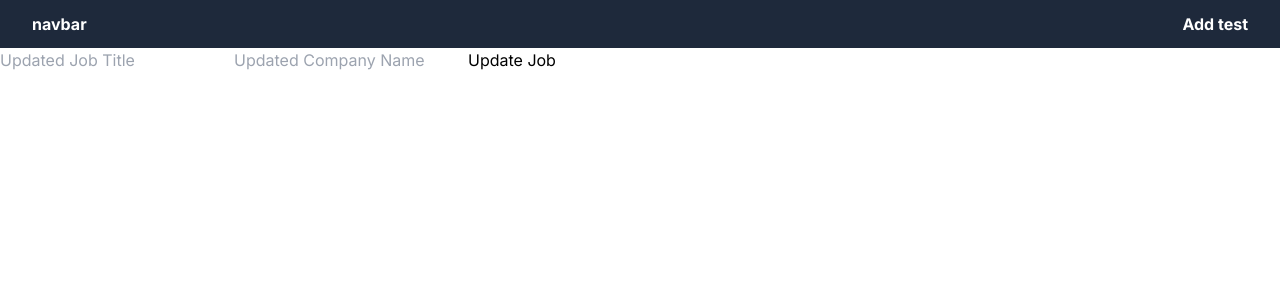
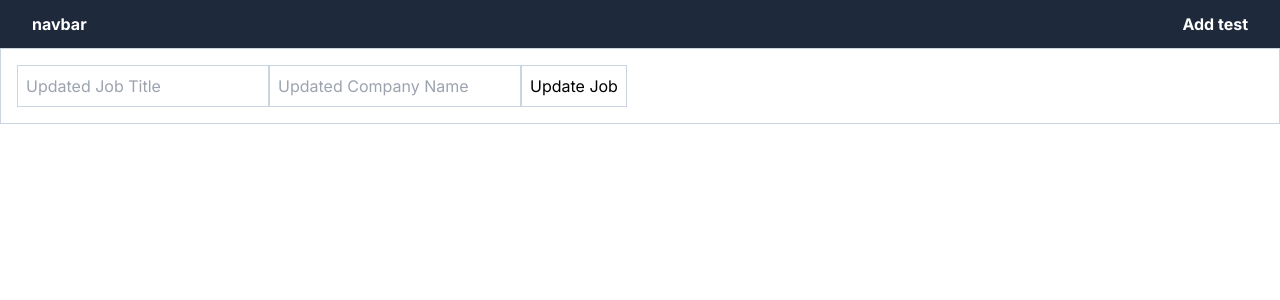
Before and after one commit to Job-Nest/JobNest, a Next.js app in the folder jobnest/: page /editJob/1 in a window 1280 px wide. Shown: the top 300 px of the page. Built offline with nearby package versions, Linux system fonts and the light colour scheme.

Commit message:
editJob function written but unable to successfully execute PUT request

```diff
--- a/jobnest/app/api/jobs/[id]/route.js
+++ b/jobnest/app/api/jobs/[id]/route.js
@@ -3,6 +3,7 @@ import Job from '@/models/jobs';
 import { NextResponse } from 'next/server';
 
 export async function PUT(request, { params }) {
+  console.log('here')
   const { id } = params;
   const { newTitle: title, newCompanyName: company_name } =
     await request.json();
--- a/jobnest/app/api/jobs/route.js
+++ b/jobnest/app/api/jobs/route.js
@@ -12,7 +12,6 @@ export async function POST(request) {
 export async function GET(request) {
   await connectMongoDB();
   const jobs = await Job.find();
-  // console.log("jobs:", jobs);
   return NextResponse.json({ jobs }, { status: 200 });
 }
 
--- a/jobnest/components/EditJobForm.tsx
+++ b/jobnest/components/EditJobForm.tsx
@@ -1,9 +1,45 @@
+'use client'
+
+import { useState } from 'react';
+import { useRouter } from 'next/navigation';
+
 export default function EditJobForm() {
+
+  const [title, setTitle] = useState('');
+  const [company_name, setCompanyName] = useState('');
+  const router = useRouter();
+
+  const editJob = async (e) => {
+    try{
+      e.preventDefault();
+      console.log('title:', title);
+      console.log('company_name:', company_name);
+
+      const data  = await fetch('http://localhost:3000/api/jobs',
+      {
+        method: 'PUT',
+        headers: {
+          'Content-Type': 'application/json'
+        },
+        body: JSON.stringify({'newTitle': title, 'newCompanyName': company_name})
+      })
+      const res = await data.json();
+      setTitle('');
+      setCompanyName('');
+      if (res.status === 200){
+        router.push('/jobs')
+      }
+    }
+    catch (err) {
+      console.error('Unable to update information')
+    }
+  }
+
     return (
-      <form>
-        <input type='text' placeholder='Updated Job Title'></input>
-        <input type='text' placeholder='Updated Company Name'></input>
-        <button>Update Job</button>
+      <form className='p-4 border border-slate-300 flex' onSubmit={editJob}>
+        <input className='p-2 border border-slate-300' type='text' onChange={e => {setTitle(e.currentTarget.value)}} value={title} placeholder='Updated Job Title'></input>
+        <input className='p-2 border border-slate-300' type='text' onChange={e => {setCompanyName(e.currentTarget.value)}} value={company_name}placeholder='Updated Company Name'></input>
+        <button className='p-2 border border-slate-300'>Update Job</button>
       </form>
     );
   }
--- a/jobnest/components/JobListing.tsx
+++ b/jobnest/components/JobListing.tsx
@@ -2,10 +2,10 @@ import RemoveBtn from './RemoveBtn';
 import EditBtn from './EditBtn';
 import Link from 'next/link';
 
-
 const jobListings = [];
 
 const getJobListings = async () => {
+  try {
     const res = await fetch('http://localhost:3000/api/jobs', { cache: 'no-store' })
     const data = await res.json();
     const {jobs} = data;
@@ -17,10 +17,14 @@ const getJobListings = async () => {
         </div>
         <div>
         <RemoveBtn />
-      <Link href='/editJob/1'>Edit</Link>
+        <Link href={`/editJob/${job._id}`} >Edit</Link>
         </div>
       </div>
       ))
+    }
+    catch (err) {
+      console.error('Unable to load job listings')
+    }
 }
 
 getJobListings();
@@ -28,7 +32,7 @@ getJobListings();
 export default function JobListing() {
   return (
     <>
-      <div className='p-4 border border-slate-300 flex justify-between items-center '>
+      <div className='p-4 border border-slate-300 flex justify-between items-center'>
         <div>
           <div>Job Listing</div>
         </div>
```
Lines whose indentation alone changed are shown as unchanged.
